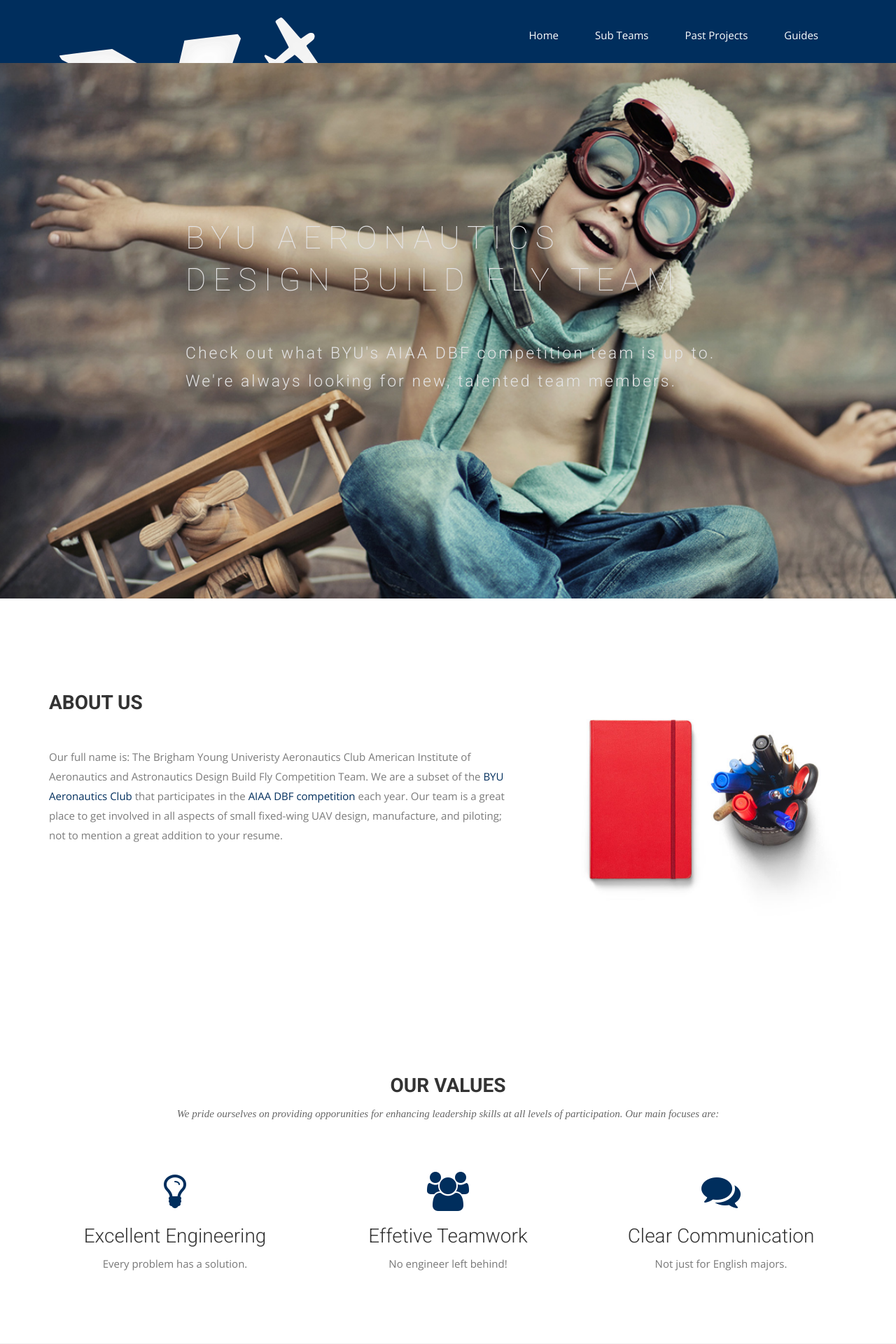
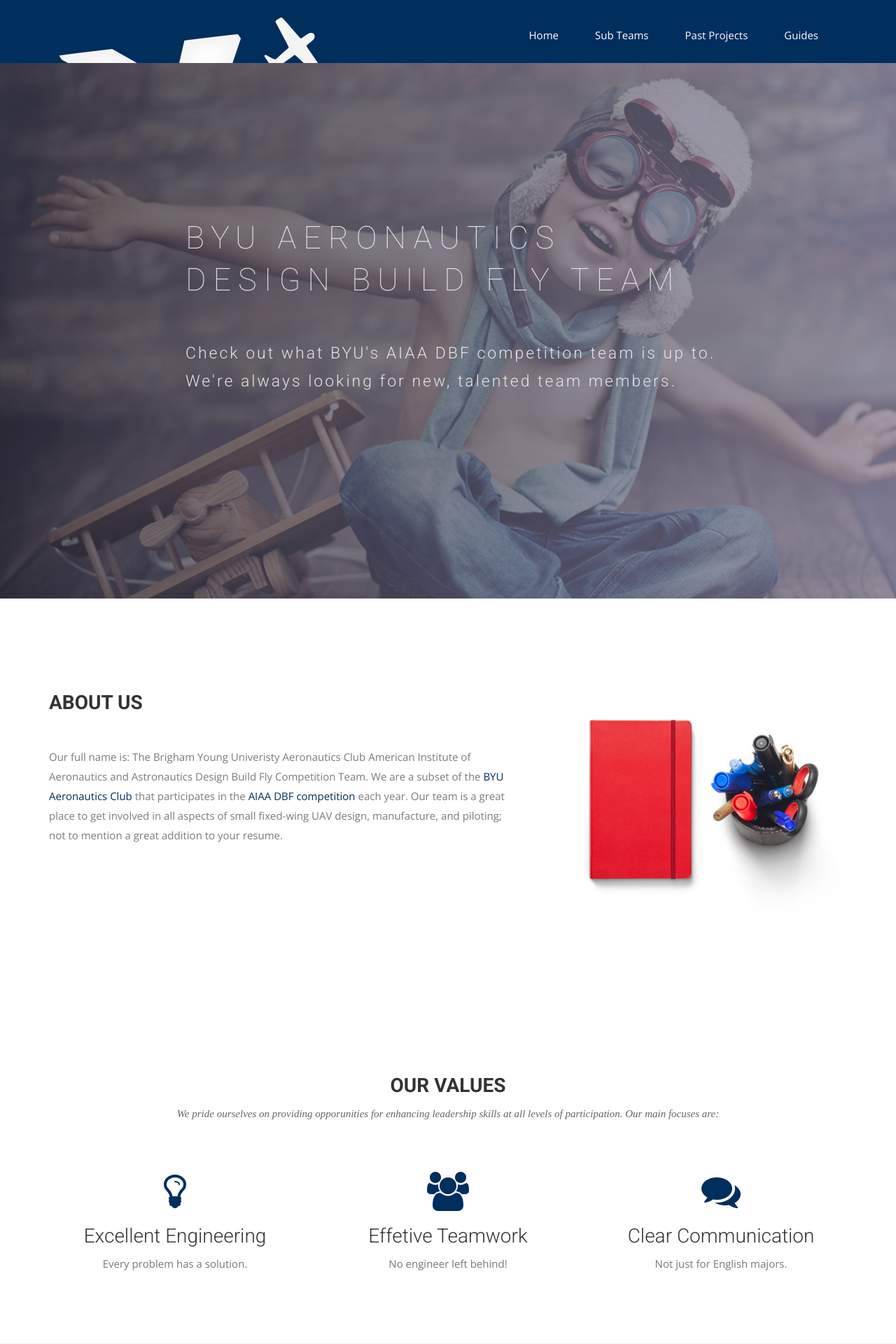
Before and after one commit to BYU-Aeronautics-Club/DBF, a Jekyll site: the page built from index.html, in a window 1280 px wide. Shown: the top 1920 px of the page at 70% size. Built offline with Jekyll 4.4.1, drawn with Linux system fonts in a browser that asks for light colours; nearby versions of some CDN libraries; some web fonts are replaced.

Commit message:
try a different gradient

```diff
--- a/css/airspace.css
+++ b/css/airspace.css
@@ -113,8 +113,8 @@
   right: 0;
   width: 100%;
   height: 100%;
-  /* background: linear-gradient(to left, #8b86a3, #322e40);
-  opacity: 0.8; */
+  background: linear-gradient(to left, #8b86a3, #322e40);
+  opacity: 0.7;
 }
 #slider .block {
   color: #E3E3E4;
@@ -374,8 +374,8 @@
   right: 0;
   width: 100%;
   height: 100%;
-  background: linear-gradient(to left, #928dab, #1f1c2c 70%);
-  opacity: 0.8;
+  background: linear-gradient(to left, #0062B8, #002E5D 70%);
+  opacity: 0.7;
 }
 #global-header .block {
   color: #E3E3E4;
```
